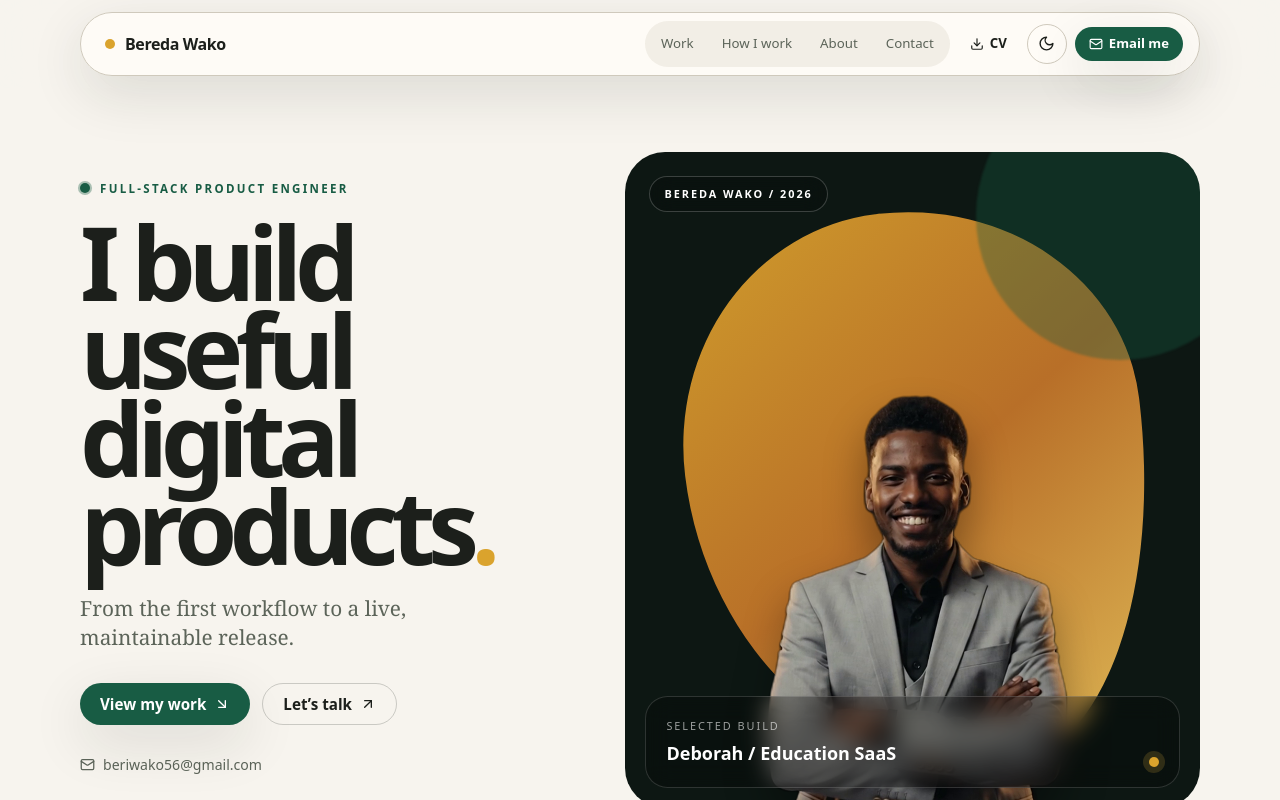
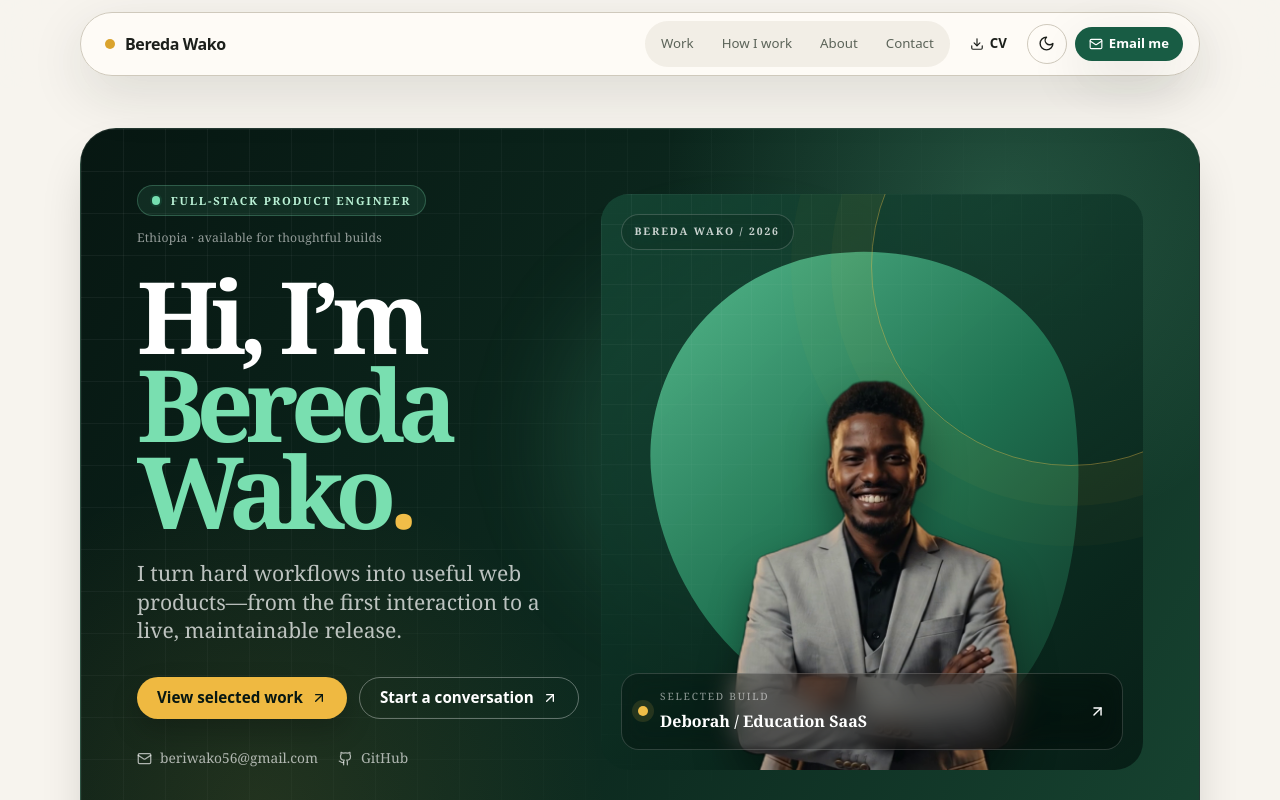
Before and after one commit to Bereda-maker/bereda-portofolio, a Next.js app: page / in a window 1280 px wide. Shown: the top 800 px of the page. Built offline with nearby package versions, Linux system fonts and the light colour scheme; no server answers.

Commit message:
Customize homepage hero section

```diff
--- a/app/globals.css
+++ b/app/globals.css
@@ -55,10 +55,40 @@ html.dark {
 }
 
 .site-grid { background-image: linear-gradient(rgb(var(--ink) / .045) 1px, transparent 1px), linear-gradient(90deg, rgb(var(--ink) / .045) 1px, transparent 1px); background-size: 36px 36px; }
-.hero-portrait-stage { background: #0d1713; isolation: isolate; }
-.hero-portrait-stage::before { content: ''; position: absolute; inset: 9% 9% 5% 11%; z-index: -1; border-radius: 48% 52% 38% 62% / 42% 38% 62% 58%; background: linear-gradient(145deg, rgb(var(--gold) / .95), #b86f28 50%, #e0bb58); transform: rotate(-7deg); }
-.hero-portrait-orb { position: absolute; right: -4rem; top: -5rem; height: 18rem; width: 18rem; border-radius: 9999px; background: rgb(var(--forest) / .35); filter: blur(1px); }
-.hero-portrait { filter: drop-shadow(0 24px 20px rgb(0 0 0 / .35)); }
+.hero-panel { background: linear-gradient(118deg, #071712 0%, #0d2b20 56%, #174431 100%); }
+.hero-panel::after { content: ''; position: absolute; inset: 0; z-index: 0; pointer-events: none; background: radial-gradient(circle at 82% 10%, rgb(121 224 177 / .2), transparent 29%), radial-gradient(circle at 16% 88%, rgb(231 180 64 / .11), transparent 30%); }
+.hero-panel-grid, .hero-stage-grid { position: absolute; inset: 0; pointer-events: none; background-image: linear-gradient(rgb(255 255 255 / .055) 1px, transparent 1px), linear-gradient(90deg, rgb(255 255 255 / .055) 1px, transparent 1px); background-size: 42px 42px; mask-image: linear-gradient(120deg, black, transparent 72%); }
+.hero-panel-glow { position: absolute; right: 25%; top: 16%; height: 23rem; width: 23rem; border-radius: 9999px; background: rgb(83 198 147 / .14); filter: blur(42px); pointer-events: none; }
+.hero-kicker { display: inline-flex; align-items: center; gap: .65rem; border: 1px solid rgb(132 229 183 / .26); border-radius: 9999px; background: rgb(103 215 164 / .1); padding: .55rem .85rem; color: rgb(186 241 213); font-family: var(--font-display); font-size: .7rem; font-weight: 700; letter-spacing: .16em; line-height: 1; text-transform: uppercase; }
+.hero-kicker .beacon { height: .55rem; width: .55rem; border-radius: 9999px; background: #75deb0; }
+.hero-location { color: rgb(255 255 255 / .56); font-family: var(--font-display); font-size: .76rem; letter-spacing: .02em; }
+.hero-title { max-width: 9.5ch; color: white; font-family: var(--font-display); font-size: clamp(3.5rem, 7.8vw, 7.6rem); font-weight: 600; letter-spacing: -.075em; line-height: .88; }
+.hero-title span { color: #79dfb0; }
+.hero-title strong { color: #f0bd48; font-weight: inherit; }
+.hero-lede { max-width: 31rem; color: rgb(255 255 255 / .72); font-size: clamp(1.05rem, 1.8vw, 1.32rem); line-height: 1.35; }
+.hero-btn-primary { background: #efb941; color: #071712; box-shadow: 0 12px 28px rgb(0 0 0 / .2); }
+.hero-btn-primary:hover { background: #ffd263; }
+.hero-btn-quiet { border: 1px solid rgb(255 255 255 / .34); color: white; }
+.hero-btn-quiet:hover { border-color: rgb(255 255 255 / .7); background: rgb(255 255 255 / .08); }
+.hero-stage { background: linear-gradient(145deg, rgb(22 74 55 / .8), rgb(3 20 15 / .74)); isolation: isolate; }
+.hero-stage::before { content: ''; position: absolute; inset: 10% 11% 6% 10%; z-index: -1; border-radius: 48% 52% 38% 62% / 42% 38% 62% 58%; background: linear-gradient(145deg, rgb(104 218 166 / .78), #1f7251 52%, #0f3325); transform: rotate(-7deg); }
+.hero-stage-grid { background-size: 30px 30px; mask-image: linear-gradient(135deg, rgba(0,0,0,.85), transparent 62%); }
+.hero-stage-orbit { position: absolute; right: -8rem; top: -8rem; height: 25rem; width: 25rem; border: 1px solid rgb(240 189 72 / .4); border-radius: 9999px; box-shadow: 0 0 0 2.5rem rgb(240 189 72 / .035), 0 0 0 5rem rgb(240 189 72 / .025); }
+.hero-stage-label { position: absolute; left: 1.25rem; top: 1.25rem; z-index: 2; border: 1px solid rgb(255 255 255 / .18); border-radius: 9999px; background: rgb(0 0 0 / .16); padding: .55rem .8rem; color: rgb(255 255 255 / .78); backdrop-filter: blur(12px); font-family: var(--font-display); font-size: .65rem; font-weight: 700; letter-spacing: .18em; text-transform: uppercase; }
+.hero-stage-image { z-index: 1; object-fit: contain; object-position: center bottom; filter: drop-shadow(0 24px 20px rgb(0 0 0 / .38)); }
+.hero-stage-note { position: absolute; bottom: 1.25rem; left: 1.25rem; right: 1.25rem; z-index: 2; display: flex; align-items: center; gap: .75rem; border: 1px solid rgb(255 255 255 / .16); border-radius: 1.1rem; background: rgb(0 0 0 / .24); padding: .9rem 1rem; color: white; backdrop-filter: blur(14px); }
+.hero-stage-note > div { min-width: 0; flex: 1; }
+.hero-stage-note p { color: rgb(255 255 255 / .55); font-family: var(--font-display); font-size: .63rem; letter-spacing: .18em; text-transform: uppercase; }
+.hero-stage-note strong { display: block; overflow: hidden; margin-top: .2rem; font-family: var(--font-display); font-size: 1rem; text-overflow: ellipsis; white-space: nowrap; }
+.hero-stage-note-dot { height: .65rem; width: .65rem; flex: 0 0 auto; border-radius: 9999px; background: #f0bd48; box-shadow: 0 0 0 6px rgb(240 189 72 / .13); }
+.hero-metrics { background: rgb(2 14 10 / .26); }
+.hero-metric { display: flex; align-items: center; gap: .75rem; border-color: rgb(255 255 255 / .14); }
+.hero-metric strong { color: #f0bd48; font-family: var(--font-display); font-size: 1.65rem; font-weight: 600; letter-spacing: -.04em; line-height: 1; }
+.hero-metric span { max-width: 7rem; color: rgb(255 255 255 / .63); font-family: var(--font-display); font-size: .72rem; line-height: 1.25; }
+.hero-capabilities { border-color: rgb(255 255 255 / .14); }
+.hero-capabilities p { color: rgb(255 255 255 / .46); font-family: var(--font-display); font-size: .68rem; letter-spacing: .14em; text-transform: uppercase; }
+.hero-capabilities > div { display: flex; flex-wrap: wrap; gap: .45rem; margin-top: .55rem; }
+.hero-capabilities span { border: 1px solid rgb(121 223 176 / .25); border-radius: 9999px; padding: .42rem .7rem; color: rgb(206 248 225); font-family: var(--font-display); font-size: .72rem; }
 
 @keyframes settle { from { opacity: 0; transform: translateY(12px); } to { opacity: 1; transform: none; } }
 .settle { animation: settle .7s cubic-bezier(.2,.7,.2,1) both; }
@@ -72,3 +102,10 @@ html.dark {
   .settle, .beacon { animation: none; }
   .project-card:hover .project-image { transform: none; }
 }
+@media (min-width: 1024px) {
+  .hero-metric + .hero-metric, .hero-capabilities { border-left: 1px solid rgb(255 255 255 / .14); padding-left: 1.5rem; }
+}
+@media (max-width: 639px) {
+  .hero-location { flex-basis: 100%; }
+  .hero-stage-note strong { font-size: .9rem; }
+}
--- a/components/sections/Hero.tsx
+++ b/components/sections/Hero.tsx
@@ -1,26 +1,45 @@
 import Image from 'next/image';
-import { ArrowDownRight, ArrowUpRight, Mail } from 'lucide-react';
+import { ArrowUpRight, Github, Mail } from 'lucide-react';
 import { SITE } from '@/data/content';
 
 export default function Hero() {
   return (
-    <section id="top" className="overflow-hidden border-b border-rule">
-      <div className="wrap grid min-h-[calc(100vh-5.5rem)] items-center gap-10 py-10 sm:py-14 lg:grid-cols-[.92fr_1.08fr] lg:gap-14 lg:py-16">
-        <div className="relative z-10 max-w-[42rem]">
-          <p className="settle eyebrow flex items-center gap-2.5"><span className="beacon h-2.5 w-2.5 rounded-full bg-forest" aria-hidden="true" />Full-stack product engineer</p>
-          <h1 className="settle settle-2 mt-5 max-w-[10ch] font-display text-[clamp(3.6rem,8vw,7.7rem)] font-semibold leading-[.86] tracking-[-.075em]">I build useful digital products<span className="text-gold">.</span></h1>
-          <p className="settle settle-3 mt-6 max-w-[25rem] text-[clamp(1.05rem,1.8vw,1.3rem)] leading-snug text-muted">From the first workflow to a live, maintainable release.</p>
-          <div className="settle settle-3 mt-8 flex flex-wrap gap-3">
-            <a href="#work" className="btn btn-primary">View my work <ArrowDownRight size={16} aria-hidden="true" /></a>
-            <a href="#contact" className="btn btn-quiet">Let&rsquo;s talk <ArrowUpRight size={16} aria-hidden="true" /></a>
+    <section id="top" className="hero-shell overflow-hidden border-b border-rule">
+      <div className="wrap py-5 sm:py-8 lg:py-10">
+        <div className="hero-panel relative isolate overflow-hidden rounded-[2.25rem] border border-white/10 shadow-2xl shadow-black/20">
+          <div className="hero-panel-grid" aria-hidden="true" />
+          <div className="hero-panel-glow" aria-hidden="true" />
+          <div className="relative z-10 grid items-end gap-10 px-6 pb-7 pt-9 sm:px-10 sm:pb-9 sm:pt-12 lg:grid-cols-[.9fr_1.1fr] lg:gap-5 lg:px-14 lg:pt-14">
+            <div className="hero-copy relative z-10 max-w-[39rem]">
+              <div className="settle flex flex-wrap items-center gap-3">
+                <p className="hero-kicker"><span className="beacon" aria-hidden="true" />Full-stack product engineer</p>
+                <span className="hero-location">Ethiopia · available for thoughtful builds</span>
+              </div>
+              <h1 className="settle settle-2 hero-title mt-6">Hi, I&rsquo;m <span>Bereda Wako</span><strong>.</strong></h1>
+              <p className="settle settle-3 hero-lede mt-6">I turn hard workflows into useful web products&mdash;from the first interaction to a live, maintainable release.</p>
+              <div className="settle settle-3 mt-8 flex flex-wrap gap-3">
+                <a href="#work" className="btn hero-btn-primary">View selected work <ArrowUpRight size={16} aria-hidden="true" /></a>
+                <a href="#contact" className="btn hero-btn-quiet">Start a conversation <ArrowUpRight size={16} aria-hidden="true" /></a>
+              </div>
+              <div className="settle settle-3 mt-7 flex flex-wrap items-center gap-x-5 gap-y-3 text-[.86rem] text-white/65">
+                <a href={`mailto:${SITE.email}`} className="inline-flex items-center gap-2 transition hover:text-white"><Mail size={15} aria-hidden="true" />{SITE.email}</a>
+                <a href={SITE.github} target="_blank" rel="noopener noreferrer" className="inline-flex items-center gap-2 transition hover:text-white"><Github size={15} aria-hidden="true" />GitHub</a>
+              </div>
+            </div>
+            <div className="settle settle-3 hero-stage relative min-h-[27rem] overflow-hidden rounded-[1.75rem] sm:min-h-[34rem] lg:min-h-[36rem]">
+              <div className="hero-stage-grid" aria-hidden="true" />
+              <div className="hero-stage-orbit" aria-hidden="true" />
+              <div className="hero-stage-label">Bereda Wako / 2026</div>
+              <Image src={SITE.portrait} alt={`Portrait of ${SITE.name}`} fill priority sizes="(max-width: 1024px) 100vw, 55vw" className="hero-stage-image" />
+              <div className="hero-stage-note"><span className="hero-stage-note-dot" aria-hidden="true" /><div><p>Selected build</p><strong>Deborah / Education SaaS</strong></div><ArrowUpRight size={17} aria-hidden="true" /></div>
+            </div>
           </div>
-          <a href={`mailto:${SITE.email}`} className="mt-7 inline-flex items-center gap-2 font-display text-[.88rem] font-medium text-muted transition hover:text-ink"><Mail size={15} aria-hidden="true" />{SITE.email}</a>
-        </div>
-        <div className="settle settle-3 hero-portrait-stage relative min-h-[28rem] overflow-hidden rounded-[2.5rem] sm:min-h-[35rem] lg:min-h-[min(45rem,calc(100vh-9rem))]">
-          <div className="hero-portrait-orb" aria-hidden="true" />
-          <div className="absolute left-6 top-6 z-10 rounded-full border border-white/20 bg-black/20 px-3.5 py-2 font-display text-[.68rem] font-semibold uppercase tracking-[.18em] text-white backdrop-blur-md">Bereda Wako / 2026</div>
-          <Image src={SITE.portrait} alt={`Portrait of ${SITE.name}`} fill priority sizes="(max-width: 1024px) 100vw, 55vw" className="hero-portrait object-contain object-bottom" />
-          <div className="absolute bottom-5 left-5 right-5 z-10 flex items-end justify-between gap-4 rounded-[1.4rem] border border-white/15 bg-black/25 p-4 text-white backdrop-blur-md sm:p-5"><div><p className="font-display text-[.68rem] uppercase tracking-[.18em] text-white/60">Selected build</p><p className="mt-1 font-display text-lg font-semibold">Deborah / Education SaaS</p></div><span className="h-2.5 w-2.5 rounded-full bg-gold shadow-[0_0_0_6px_rgba(226,177,62,.18)]" aria-label="Live product" /></div>
+          <div className="hero-metrics relative z-10 grid gap-5 border-t border-white/15 px-6 py-5 sm:grid-cols-3 sm:px-10 lg:grid-cols-[.8fr_.8fr_.8fr_1.65fr] lg:gap-0 lg:px-14">
+            <div className="hero-metric"><strong>04</strong><span>products in the showcase</span></div>
+            <div className="hero-metric"><strong>E2E</strong><span>schema to interface</span></div>
+            <div className="hero-metric"><strong>QA</strong><span>evidence linked per project</span></div>
+            <div className="hero-capabilities"><p>What I can own</p><div><span>Product UI</span><span>Typed APIs</span><span>Data + deploy</span></div></div>
+          </div>
         </div>
       </div>
     </section>
```
Also changed, not shown: 2 other files (tests, documents, lock files or other folders).
